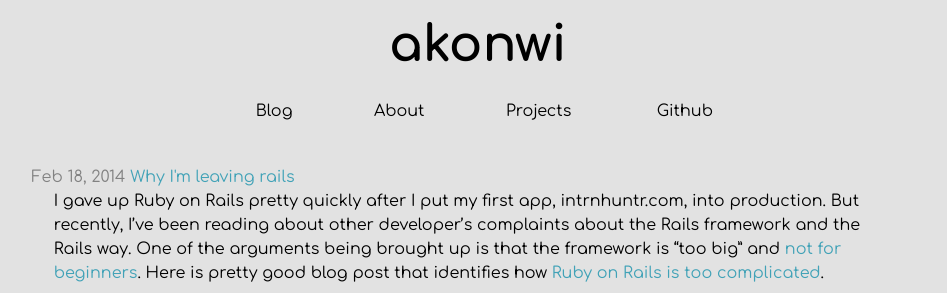
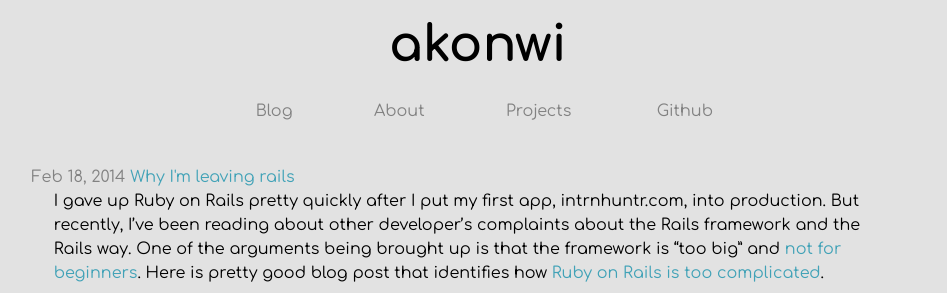
Before and after one commit to akonwi/akonwi.github.io, a Jekyll site: the page built from index.html, in a window 1280 px wide. Shown: the top 293 px of the page, without its empty margins (166-1113 px from the left). Built offline with Jekyll 4.4.1, drawn with Linux system fonts in a browser that asks for light colours.

Commit message:
put nav text in spans with classes

```diff
--- a/_layouts/default.html
+++ b/_layouts/default.html
@@ -13,25 +13,25 @@
                 <li>
                   <a class="page-link" href="/">
                     <span class="octicon octicon-home"></span>
-                    Blog
+                    <span class="text">Blog</span>
                   </a>
                 </li>
                 <li>
                   <a class="page-link" href="{{"/about/" | prepend: site.baseurl }}">
                     <span class="octicon octicon-heart"></span>
-                    About
+                    <span class="text">About</span>
                   </a>
                 </li>
                 <li>
                   <a class="page-link" href="/projects/">
                     <span class="octicon octicon-microscope"></span>
-                    Projects
+                    <span class="text">Projects</span>
                   </a>
                 </li>
                 <li>
                   <a class="page-link" href="https://github.com/akonwi/">
                     <span class="octicon octicon-octoface"></span>
-                    Github
+                    <span class="text">Github</span>
                   </a>
                 </li>
               </ul>
```
